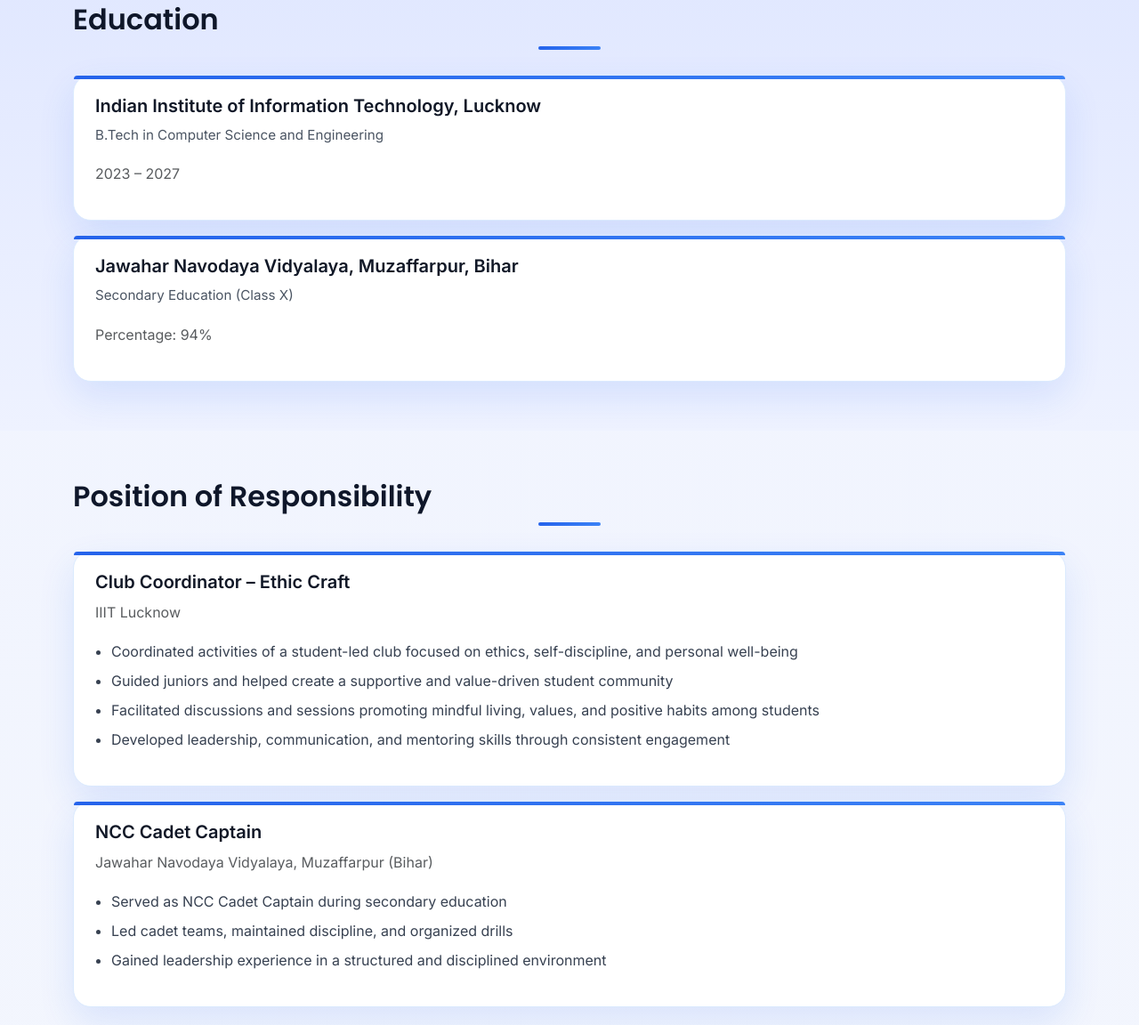
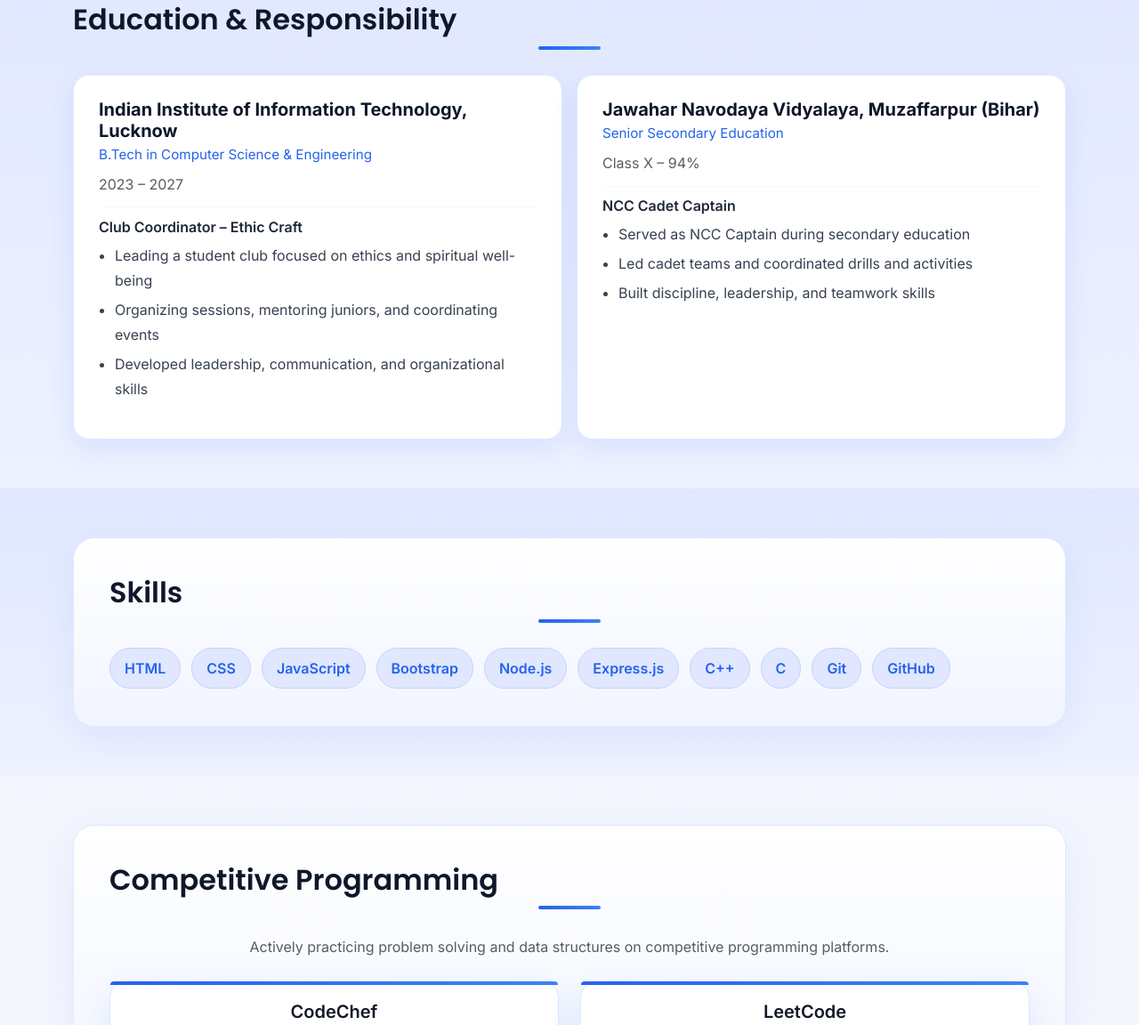
Before and after one commit to ashokkaji26/personal-portfolio, a plain HTML site: page index.html in a window 1280 px wide. Shown: the part 974-2126 px from the top of the page at 89% size. Drawn offline with nearby package versions, Linux system fonts and the light colour scheme.

Commit message:
combined eduction and PoR section together

```diff
--- a/css/style.css
+++ b/css/style.css
@@ -190,6 +190,40 @@ body {
     color: #111827;
 }
 
+/* ================= EDUCATION + RESPONSIBILITY ================= */
+
+.dual-card {
+    background: #ffffff;
+    border: 1px solid #dbeafe;
+    border-radius: 18px;
+    padding: 26px 28px;
+    box-shadow: 0 12px 30px rgba(37, 99, 235, 0.10);
+    height: 100%;
+}
+
+.dual-title {
+    font-weight: 700;
+    color: var(--deep-grey);
+    margin-bottom: 2px;
+}
+
+.dual-subtitle {
+    font-size: 0.95rem;
+    color: var(--primary-blue);
+    margin-bottom: 6px;
+}
+
+.dual-role {
+    font-weight: 600;
+    color: #1f2937;
+    margin-bottom: 8px;
+}
+
+.dual-card hr {
+    margin: 12px 0;
+    border-color: #e5e7eb;
+}
+
 /* ================= LISTS ================= */
 ul {
     padding-left: 18px;
--- a/index.html
+++ b/index.html
@@ -60,64 +60,52 @@
         </div>
     </section>
 
-    <!-- ================= EDUCATION SECTION ================= -->
+    <!-- ================= EDUCATION & RESPONSIBILITY ================= -->
     <section class="section bg-light">
         <div class="container">
-            <h2 class="section-title">Education</h2>
+            <h2 class="section-title">Education & Responsibility</h2>
 
-            <div class="card mb-3">
-                <div class="card-body">
-                    <h5 class="card-title">Indian Institute of Information Technology, Lucknow</h5>
-                    <p class="card-text">B.Tech in Computer Science and Engineering</p>
-                    <p class="text-muted">2023 – 2027</p>
-                </div>
-            </div>
+            <div class="row g-3">
 
-            <div class="card">
-                <div class="card-body">
-                    <h5 class="card-title">Jawahar Navodaya Vidyalaya, Muzaffarpur, Bihar</h5>
-                    <p class="card-text">Secondary Education (Class X)</p>
-                    <p class="text-muted">Percentage: 94%</p>
-                </div>
-            </div>
-        </div>
-    </section>
+                <!-- IIIT + Ethic Craft -->
+                <div class="col-md-6">
+                    <div class="dual-card">
+                        <h5 class="dual-title">Indian Institute of Information Technology, Lucknow</h5>
+                        <p class="dual-subtitle">B.Tech in Computer Science & Engineering</p>
+                        <p class="text-muted mb-2">2023 – 2027</p>
 
-    <!-- ================= POSITION OF RESPONSIBILITY ================= -->
-    <section class="section">
-        <div class="container">
-            <h2 class="section-title">Position of Responsibility</h2>
+                        <hr>
 
-            <div class="card mb-3">
-                <div class="card-body">
-                    <h5 class="card-title">Club Coordinator – Ethic Craft</h5>
-                    <p class="text-muted">IIIT Lucknow</p>
+                        <h6 class="dual-role">Club Coordinator – Ethic Craft</h6>
                         <ul>
-                        <li>Coordinated activities of a student-led club focused on ethics, self-discipline, and
-                            personal well-being
-                        </li>
-                        <li> Guided juniors and helped create a supportive and value-driven student community</li>
-                        <li>Facilitated discussions and sessions promoting mindful living, values, and positive habits
-                            among students</li>
-                        <li>Developed leadership, communication, and mentoring skills through consistent engagement</li>
+                            <li>Leading a student club focused on ethics and spiritual well-being</li>
+                            <li>Organizing sessions, mentoring juniors, and coordinating events</li>
+                            <li>Developed leadership, communication, and organizational skills</li>
                         </ul>
                     </div>
                 </div>
 
-            <div class="card">
-                <div class="card-body">
-                    <h5 class="card-title">NCC Cadet Captain</h5>
-                    <p class="text-muted">Jawahar Navodaya Vidyalaya, Muzaffarpur (Bihar)</p>
+                <!-- JNV + NCC -->
+                <div class="col-md-6">
+                    <div class="dual-card">
+                        <h5 class="dual-title">Jawahar Navodaya Vidyalaya, Muzaffarpur (Bihar)</h5>
+                        <p class="dual-subtitle">Senior Secondary Education</p>
+                        <p class="text-muted mb-2">Class X – 94%</p>
+
+                        <hr>
+
+                        <h6 class="dual-role">NCC Cadet Captain</h6>
                         <ul>
-                        <li>Served as NCC Cadet Captain during secondary education </li>
-                        <li>Led cadet teams, maintained discipline, and organized drills </li>
-                        <li>Gained leadership experience in a structured and disciplined environment</li>
+                            <li>Served as NCC Captain during secondary education</li>
+                            <li>Led cadet teams and coordinated drills and activities</li>
+                            <li>Built discipline, leadership, and teamwork skills</li>
                         </ul>
                     </div>
                 </div>
+
+            </div>
         </div>
     </section>
-
     <!-- ================= SKILLS SECTION ================= -->
     <section class="section bg-light">
         <div class="container">
```
Lines whose indentation alone changed are shown as unchanged.
